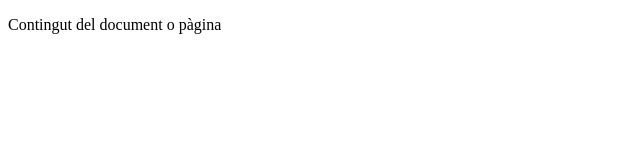
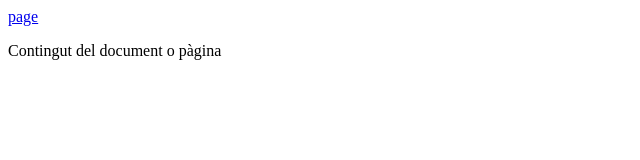
Before and after one commit to jordirocha/Programacion, a plain HTML site: page index.html in a window 1280 px wide. Shown: the whole page, without its empty margins (0-640 px from the left). Drawn offline with Linux system fonts and the light colour scheme.

Commit message:
Update index.html

```diff
--- a/index.html
+++ b/index.html
@@ -13,6 +13,7 @@
         <!--
             comentaris interns
         -->
+        <a href="paggear.html">page</a>
         <p>Contingut del document o pàgina</p>
     </body>
 </html>
```
